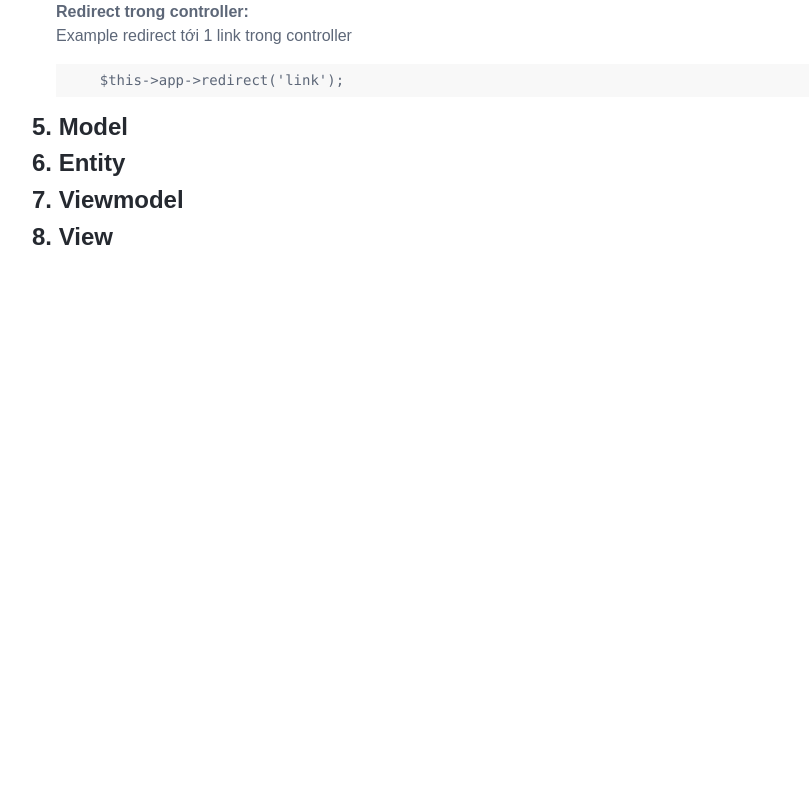
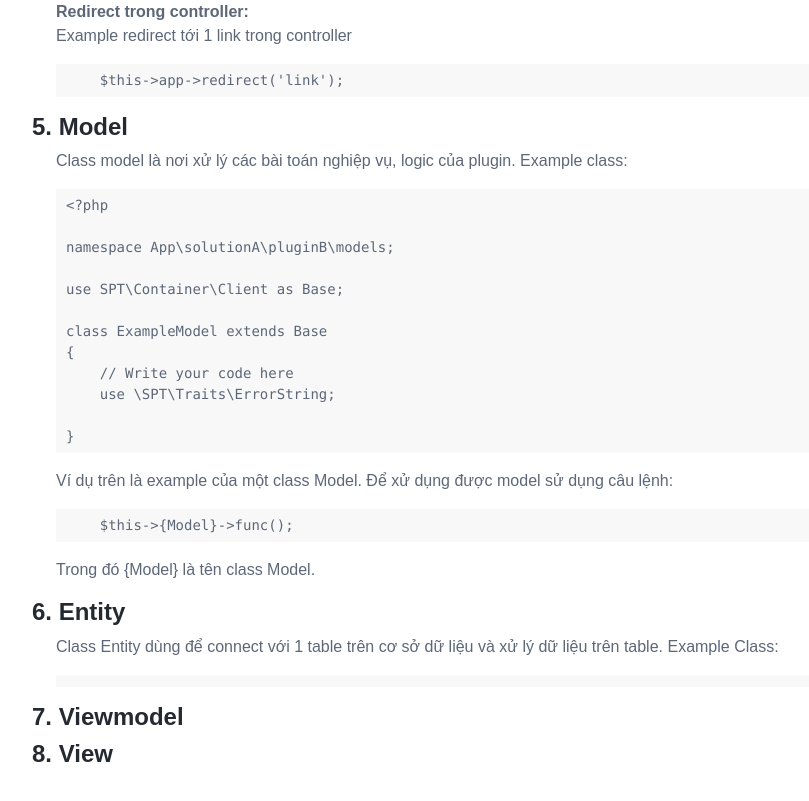
Before and after one commit to joomaio/dtm-guide, a plain HTML site: page plugin.html in a window 1280 px wide. Shown: the part 6429-7230 px from the top of the page, without its empty margins (280-1089 px from the left). Before the commit the page ends 7189 px from the top, so only its background shows below. Drawn offline with Linux system fonts and the light colour scheme.

Commit message:
update plugin document

```diff
--- a/plugin.html
+++ b/plugin.html
@@ -467,12 +467,34 @@ Ví dụ của 1 việc load 1 hook
                                     </div>
                                     <div id="section-5" class="col-12">
                                         <h4>5. Model</h4>
-                                        <div class="content-section">
+                                        <div class="content-section px-4">
+                                            <p>Class model là nơi xử lý các bài toán nghiệp vụ, logic của plugin. Example class:</p>
+<pre>&lt;?php
 
+namespace App\solutionA\pluginB\models;
+
+use SPT\Container\Client as Base;
+
+class ExampleModel extends Base
+{
+    // Write your code here
+    use \SPT\Traits\ErrorString;
+
+}
+</pre>
+<p>Ví dụ trên là example của một class Model. Để xử dụng được model sử dụng câu lệnh:</p>
+<pre>
+    $this-&gt;{Model}-&gt;func();
+</pre>
+<p>Trong đó {Model} là tên class Model.</p>
                                         </div>
                                     </div>
                                     <div id="section-6" class="col-12">
                                         <h4>6. Entity</h4>
+                                        <div class="content-section px-4">
+                                            <p>Class Entity dùng để connect với 1 table trên cơ sở dữ liệu và xử lý dữ liệu trên table. Example Class: </p>
+                                            <pre></pre>
+                                        </div>
                                     </div>
                                     <div id="section-7" class="col-12">
                                         <h4>7. Viewmodel</h4>
```
